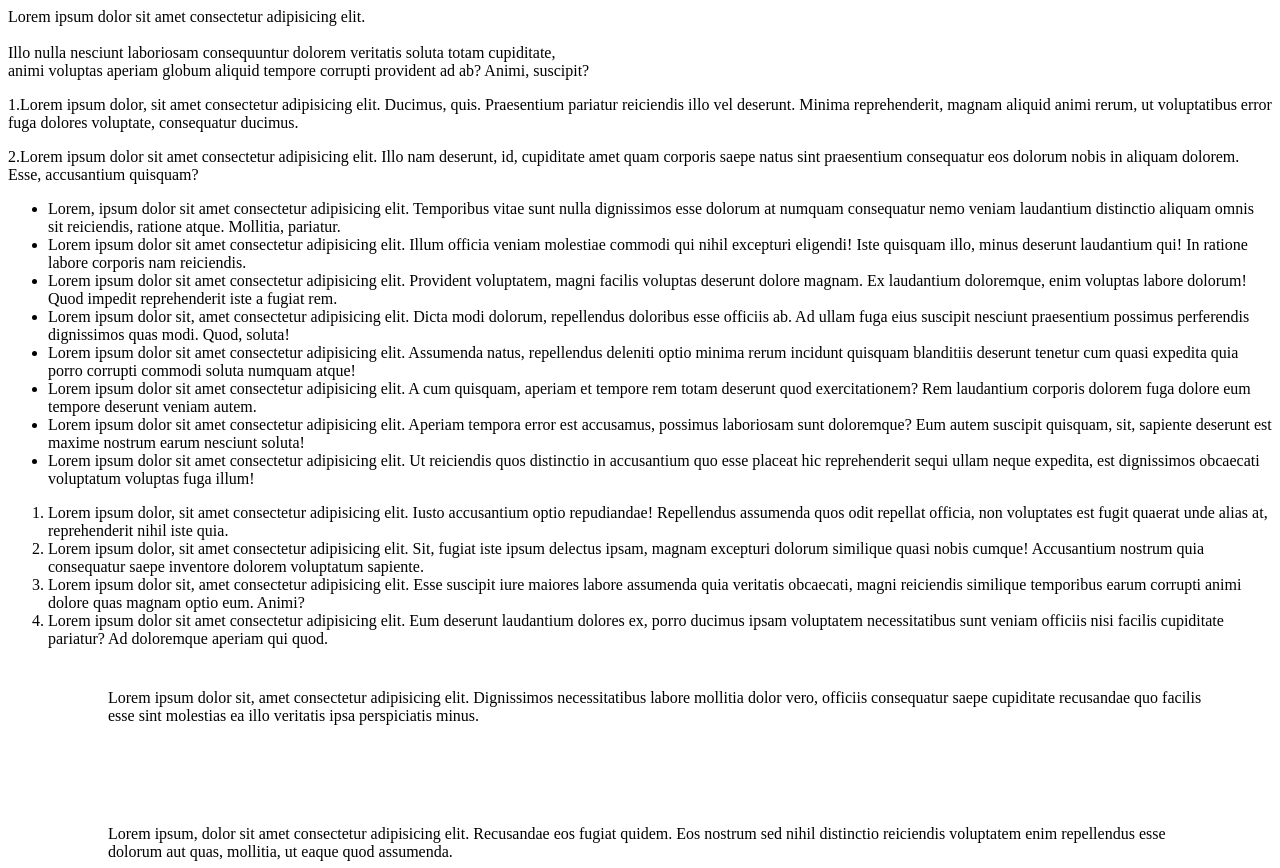
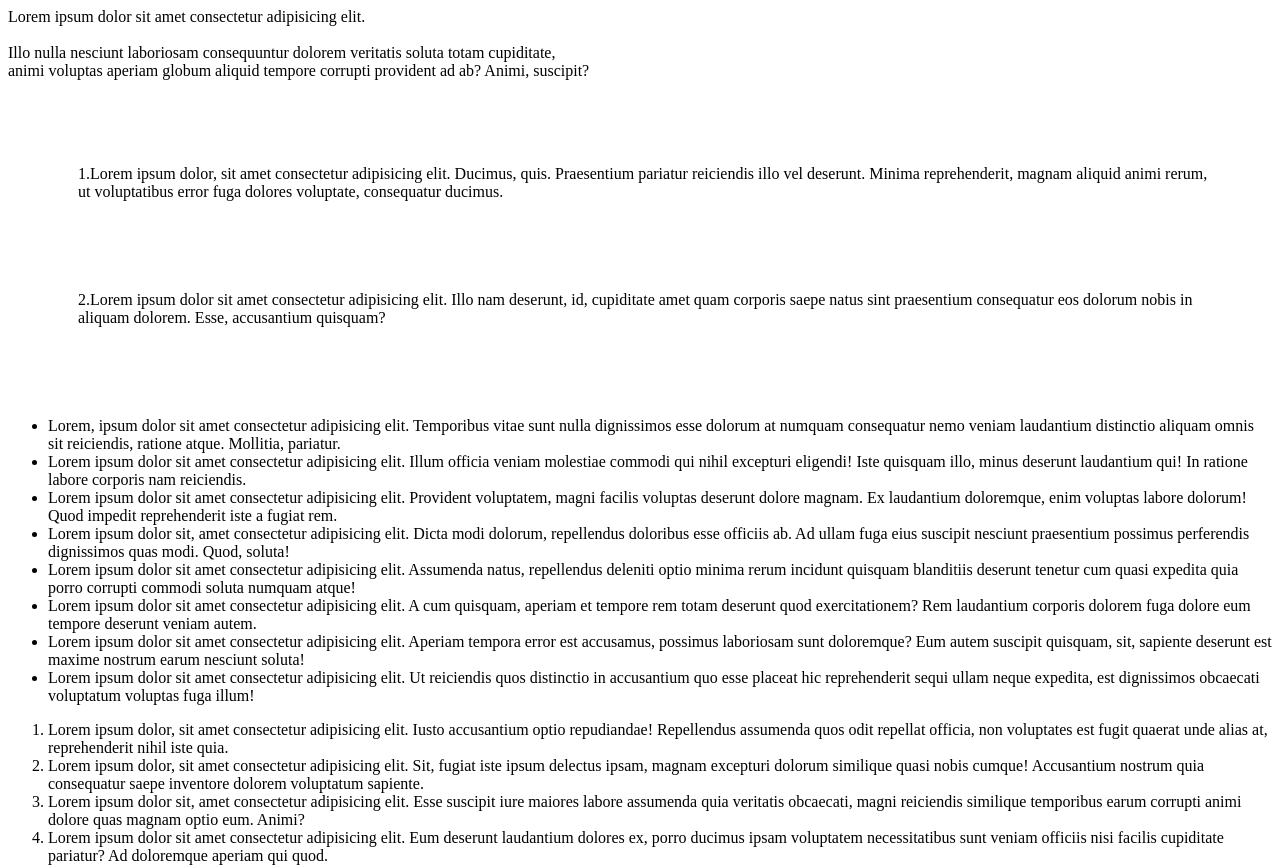
Before and after one commit to FeedlYourlHead/html-css-practice, a plain HTML site: page intro/index.html in a window 1280 px wide. Shown: the top 868 px of the page. Drawn offline with Linux system fonts and the light colour scheme.

Commit message:
add margin to paragraph

```diff
--- a/intro/style.css
+++ b/intro/style.css
@@ -1,3 +1,10 @@
 div {
     padding: 25px 50px 75px 100px;
 }
+
+p {
+    margin-top: 85px;
+    margin-left: 70px;
+    margin-right: 60px;
+    margin-bottom: 90px;
+}
```
